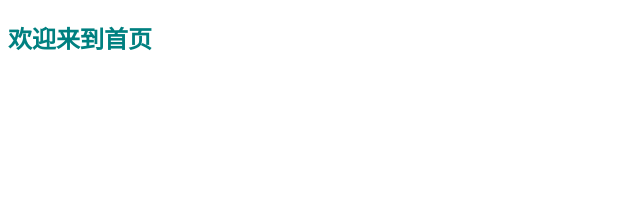
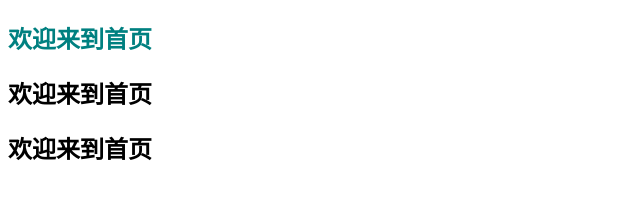
Before and after one commit to ZhujiangNEWtown/git-work, a plain HTML site: page index.html in a window 1280 px wide. Shown: the whole page, without its empty margins (0-640 px from the left). Drawn offline with Linux system fonts and the light colour scheme.

Commit message:
master第三次提交

```diff
--- a/index.html
+++ b/index.html
@@ -10,6 +10,8 @@
 
 <body>
     <h2 class="title">欢迎来到首页</h2>
+    <h2 class="title">欢迎来到首页</h2>
+    <h2 class="title">欢迎来到首页</h2>
 </body>
 
 </html>
--- a/index.js
+++ b/index.js
@@ -1,4 +1,5 @@
 window.onload = function() {
     var h2 = document.querySelector('.title');
     h2.style.color = 'teal';
+    h2.style.color = 'teal';
 }
```
